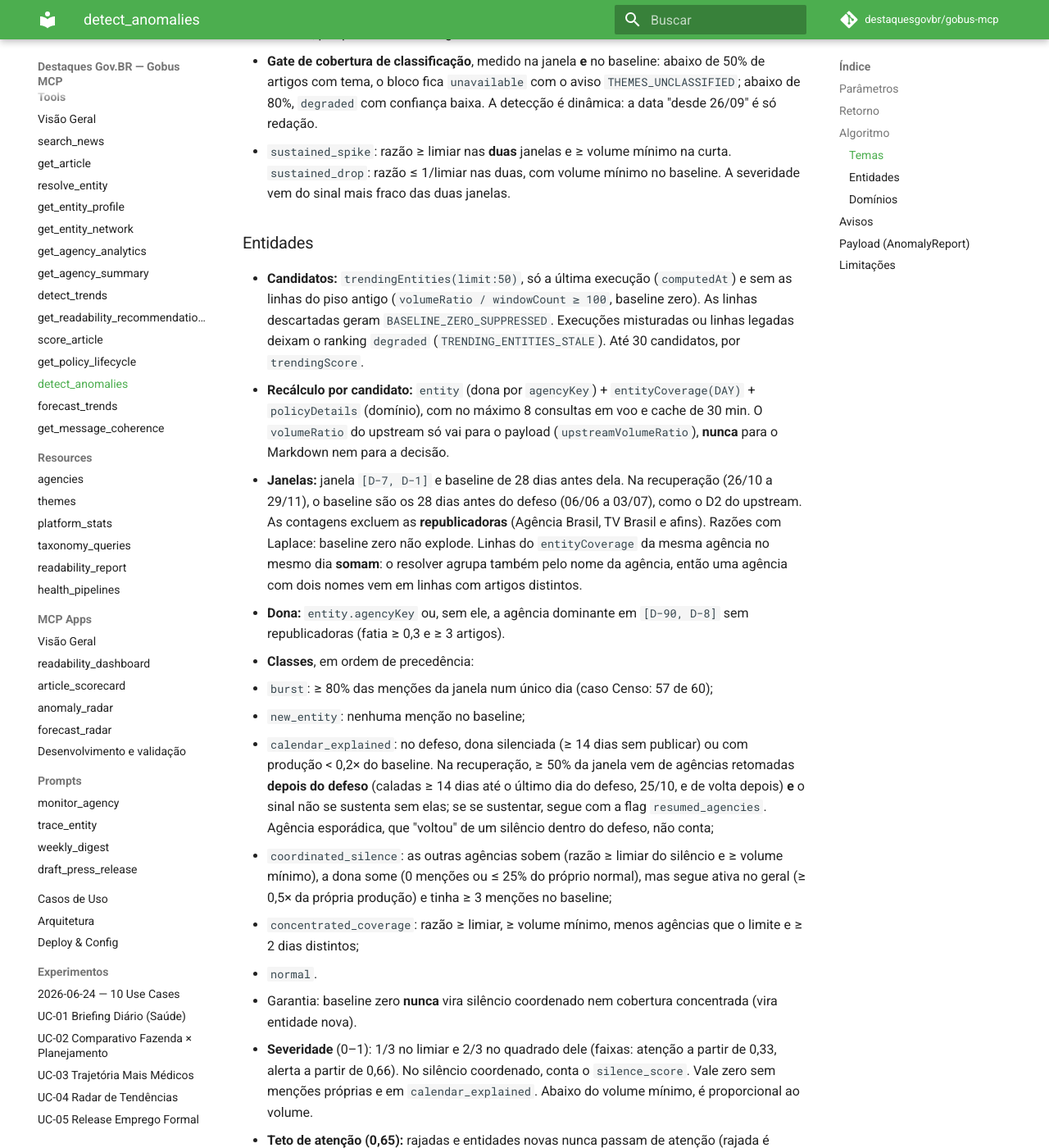
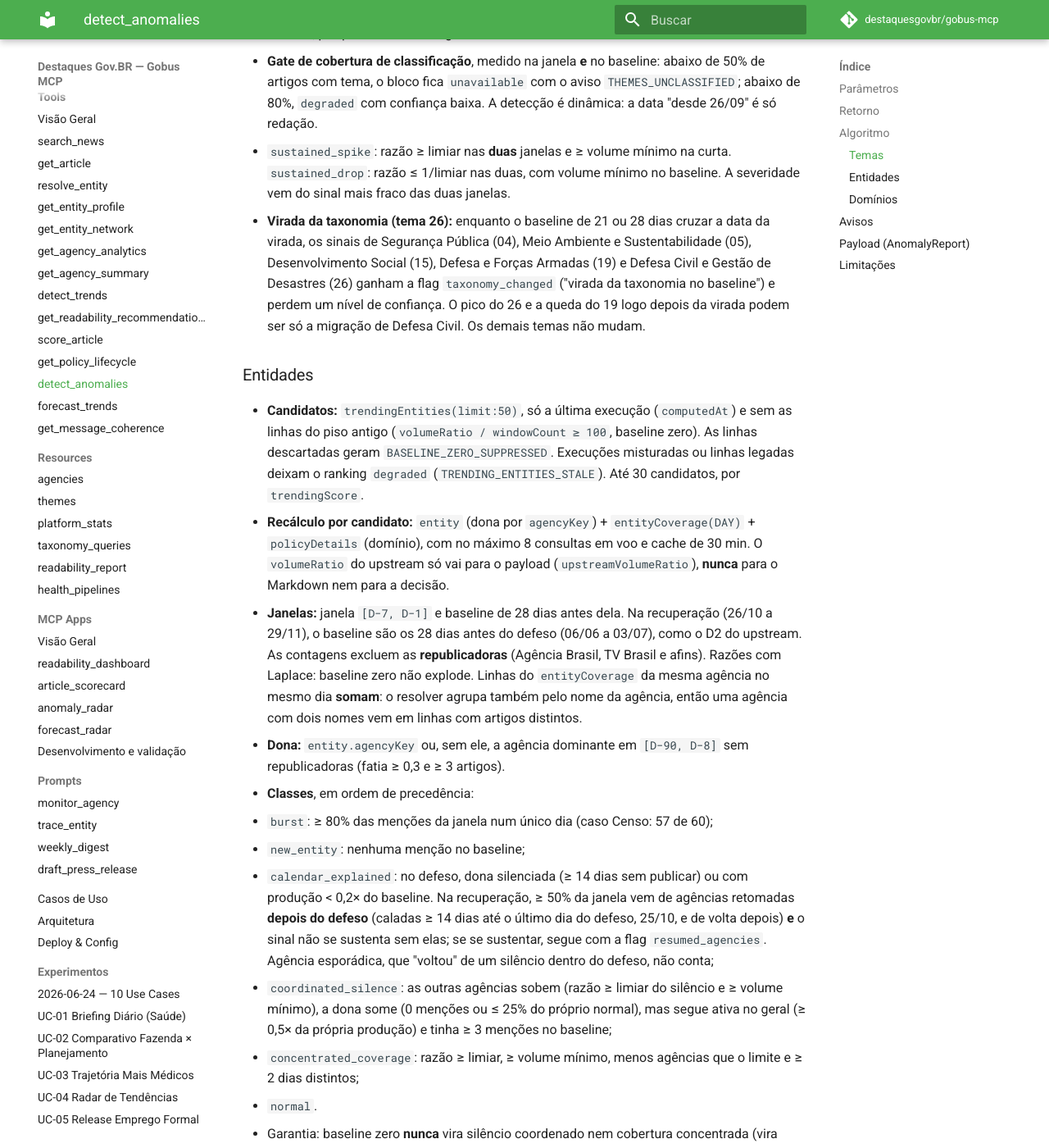
Before and after one commit to destaquesgovbr/gobus-mcp, an MkDocs documentation site: the page built from docs/tools/detect-anomalies.md, in a window 1280 px wide and 1400 px high, scrolled down 2082 px. Shown: the whole window at 82% size. Built offline with MkDocs 1.6.1 and Material for MkDocs 9.7.7, drawn with Linux system fonts in a browser that asks for light colours; comment, search, counter and statistics services are not loaded; some of the changed text lies outside the part shown.

Commit message:
docs: tema 26 e aviso TAXONOMY_CHANGED no CLAUDE.md, no deploy e nas docs dos detectores
Data provisória da virada (23/10/2026) e como ajustá-la para a D0 real; tabela de avisos de
detect_anomalies, forecast_trends e get_message_coherence; nota do detect_trends; tema 26
em SECURITY; "defesa" ambíguo na coerência depois da virada; GOBUS_TAXONOMY_CHANGE_DATE.

```diff
--- a/docs/tools/detect-anomalies.md
+++ b/docs/tools/detect-anomalies.md
@@ -53,6 +53,7 @@
 - **Share-of-voice sem sobreposição:** fatia do tema entre os artigos **classificados** da janela contra a fatia no baseline anterior a ela (21 − 3 e 28 − 7 dias), com suavização de Laplace. Cancela fim de semana, dia parcial e atraso de indexação. Atenua o defeso, mas não o cancela, porque a mistura de agências muda.
 - **Gate de cobertura de classificação**, medido na janela **e** no baseline: abaixo de 50% de artigos com tema, o bloco fica `unavailable` com o aviso `THEMES_UNCLASSIFIED`; abaixo de 80%, `degraded` com confiança baixa. A detecção é dinâmica: a data "desde 26/09" é só redação.
 - `sustained_spike`: razão ≥ limiar nas **duas** janelas e ≥ volume mínimo na curta. `sustained_drop`: razão ≤ 1/limiar nas duas, com volume mínimo no baseline. A severidade vem do sinal mais fraco das duas janelas.
+- **Virada da taxonomia (tema 26):** enquanto o baseline de 21 ou 28 dias cruzar a data da virada, os sinais de Segurança Pública (04), Meio Ambiente e Sustentabilidade (05), Desenvolvimento Social (15), Defesa e Forças Armadas (19) e Defesa Civil e Gestão de Desastres (26) ganham a flag `taxonomy_changed` ("virada da taxonomia no baseline") e perdem um nível de confiança. O pico do 26 e a queda do 19 logo depois da virada podem ser só a migração de Defesa Civil. Os demais temas não mudam.
 
 ### Entidades
 
@@ -74,7 +75,7 @@
 
 ### Domínios
 
-`domain_filter` filtra as listas de sinais. Tema: mapa curado das labels L1. POLICY: `policyDetails.domain`. Demais entidades, ou POLICY sem domínio: mapa curado da agência dona. Sem mapa, `OTHER`. Os 8 gauges `domains` do payload (ordem fixa) resumem **todos** os domínios, mesmo com filtro, para o radar manter o contexto.
+`domain_filter` filtra as listas de sinais. Tema: mapa curado das labels L1 (o tema 26, Defesa Civil e Gestão de Desastres, fica em `SECURITY` por continuidade com o 19, de onde saiu). POLICY: `policyDetails.domain`. Demais entidades, ou POLICY sem domínio: mapa curado da agência dona. Sem mapa, `OTHER`. Os 8 gauges `domains` do payload (ordem fixa) resumem **todos** os domínios, mesmo com filtro, para o radar manter o contexto.
 
 ## Avisos
 
@@ -83,6 +84,7 @@
 | `ELECTORAL_BLACKOUT` | durante o defeso (04/07–25/10/2026) |
 | `POST_BLACKOUT_RECOVERY` | na recuperação (26/10–29/11): baselines pré-defeso, confiança −1 |
 | `CLASSIFIER_CHANGED` | enquanto o baseline de tema (21 ou 28 dias) cruzar a troca de classificador (25/09/2026) |
+| `TAXONOMY_CHANGED` | o baseline de tema (21 ou 28 dias) cruza a virada da taxonomia (tema 26) **e** há sinal de tema afetado (04, 05, 15, 19 ou 26) na lista, depois do `domain_filter`. A mensagem nomeia esses temas |
 | `THEMES_UNCLASSIFIED` | cobertura de classificação < 80% na janela ou no baseline |
 | `TRENDING_ENTITIES_STALE` | ranking upstream com linhas legadas, execuções misturadas, velho ou fora do ar |
 | `BASELINE_ZERO_SUPPRESSED` | linhas do piso antigo descartadas como candidatas |
```
Also changed, not shown: CLAUDE.md (+5 -1 lines), docs/deploy.md (+1 -0 lines), docs/tools/detect-trends.md (+1 -0 lines), docs/tools/forecast-trends.md (+2 -1 lines), docs/tools/get-message-coherence.md (+2 -1 lines).
